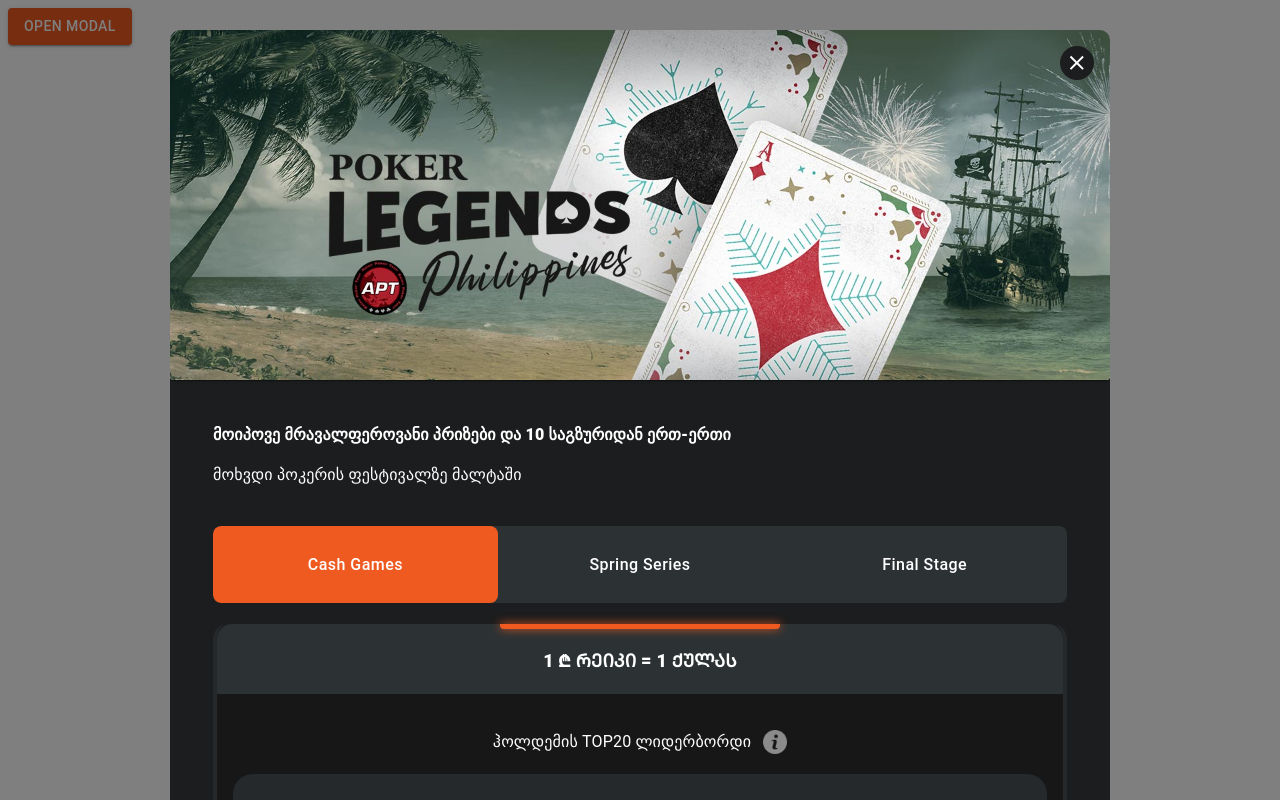
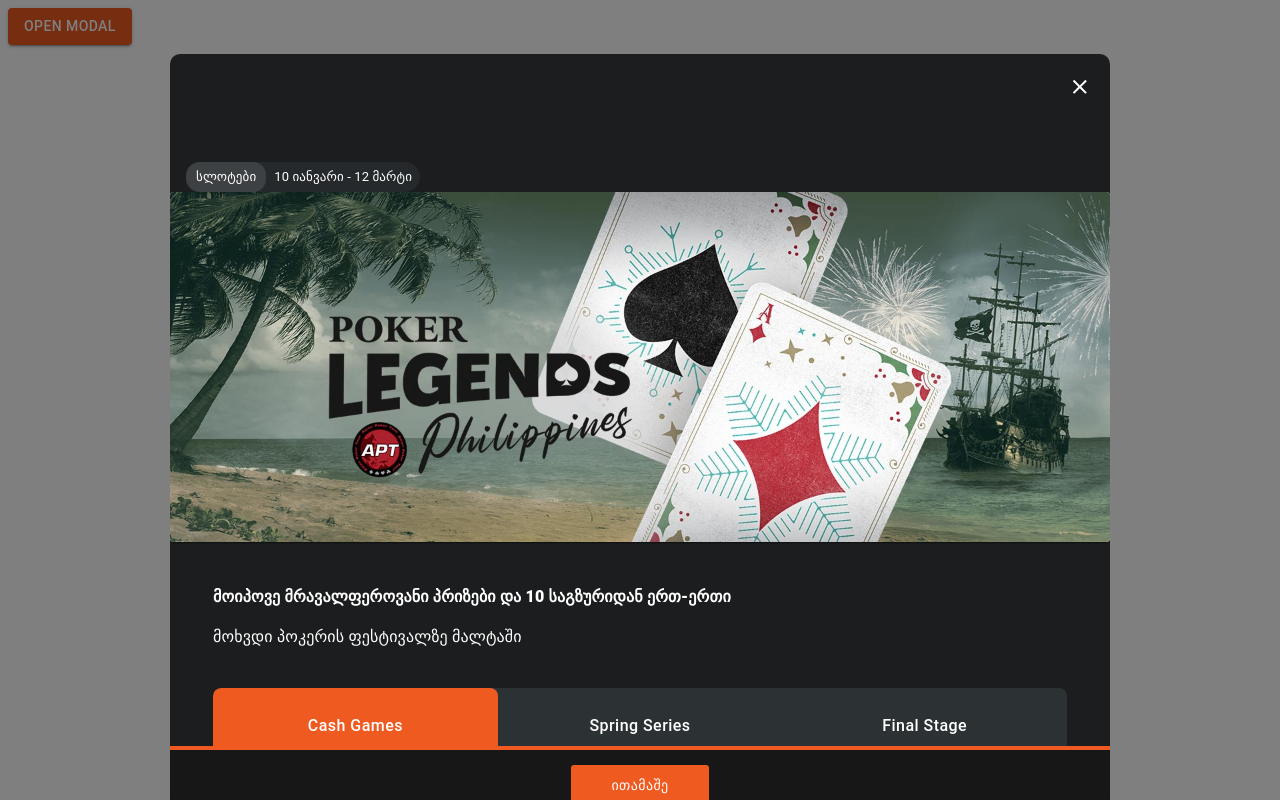
Before and after one commit to natiaker/levelup-internship-landing-page, a React (Create React App) app: page / in a window 1280 px wide. Both pictures are taken after a click on the button "OPEN MODAL". Built offline with nearby package versions, Linux system fonts and the light colour scheme.

Commit message:
feat: add sticky buttons

```diff
--- /dev/null
+++ b/src/components/CloseBtn.jsx
@@ -0,0 +1,30 @@
+import { Box } from "@mui/material";
+import CloseIcon from "@mui/icons-material/Close";
+import React from "react";
+
+const CloseBtn = ({ handleClose }) => {
+  return (
+    <Box
+      sx={{
+        position: "sticky",
+        top: "16px",
+        left: "95%",
+        width: "34px",
+        height: "34px",
+        borderRadius: "50%",
+        cursor: "pointer",
+        bgcolor: "background.default",
+        display: { xs: "none", sm: "block" },
+      }}
+      onClick={handleClose}
+    >
+      <CloseIcon
+        sx={{
+          transform: "translate(20%, 20%)",
+        }}
+      />
+    </Box>
+  );
+};
+
+export default CloseBtn;
--- /dev/null
+++ b/src/components/PlayBtn.jsx
@@ -0,0 +1,33 @@
+import { Box, Button } from "@mui/material";
+import React from "react";
+
+const PlayBtn = () => {
+  return (
+    <Box
+      position='sticky'
+      top={{ xs: "80%", sm: "92%" }}
+      height='70px'
+      width='100%'
+      display='flex'
+      justifyContent='center'
+      alignItems='center'
+      bgcolor='#171718'
+      borderTop='4px solid #F05A22'
+      zIndex='1500'
+    >
+      <Button
+        sx={{
+          color: "text.primary",
+          bgcolor: "background.active",
+          ":hover": { bgcolor: "background.active" },
+          borderRadius: "3px",
+          padding: "8px 40px",
+        }}
+      >
+        ითამაშე
+      </Button>
+    </Box>
+  );
+};
+
+export default PlayBtn;
--- a/src/components/Popup.jsx
+++ b/src/components/Popup.jsx
@@ -3,10 +3,12 @@
 import Button from "@mui/material/Button";
 import Typography from "@mui/material/Typography";
 import Modal from "@mui/material/Modal";
-import CloseIcon from "@mui/icons-material/Close";
 import CardMedia from "@mui/material/CardMedia";
 import { Card } from "@mui/material";
 import TabComponent from "./TabComponent";
+import SignupSection from "./SignupSection";
+import CloseBtn from "./CloseBtn";
+import PlayBtn from "./PlayBtn";
 
 const modalStyle = {
   position: "absolute",
@@ -17,7 +19,7 @@
   paddingTop: { xs: "10px", sm: "0" },
   minWidth: { xs: "320px", sm: "500px", md: "600px" },
   width: { xs: "100%", sm: "90%", md: "70%", lg: "940px" },
-  height: "100vh",
+  height: "94vh",
   color: "text.primary",
   bgcolor: "background.default",
   borderRadius: "10px",
@@ -54,52 +56,32 @@
         aria-describedby='modal-modal-description'
       >
         <Box sx={modalStyle}>
+          <SignupSection />
+          <CloseBtn handleClose={handleClose} />
+          <PlayBtn />
           <Box
-            display={{ xs: "flex", sm: "none" }}
-            justifyContent='space-between'
+            display={{ xs: "none", sm: "inline-flex" }}
             alignItems='center'
-            px={2}
-            mb={2}
+            position='sticky'
+            top='16px'
+            left='16px'
+            bgcolor='#25292B'
+            borderRadius='35px'
           >
-            <img
-              src={process.env.PUBLIC_URL + "/assets/logo.png"}
-              alt='logo'
-              width='24px'
-              height='24px'
-            />
-            <Box>
-              <Button sx={{ color: "text.primary" }}>Sign Up</Button>
-              <Button
-                variant='contained'
-                sx={{
-                  color: "text.primary",
-                  bgcolor: "background.active",
-                  ":hover": { bgcolor: "background.active" },
-                }}
-              >
-                Sign In
-              </Button>
+            <Box
+              bgcolor='#ffffff1d'
+              py='5px'
+              px='10px'
+              borderRadius='13px'
+            >
+              <Typography fontSize='13px'>სლოტები</Typography>
             </Box>
-          </Box>
-          <Box
-            sx={{
-              position: "absolute",
-              top: "16px",
-              right: "16px",
-              width: "34px",
-              height: "34px",
-              borderRadius: "50%",
-              cursor: "pointer",
-              bgcolor: "background.default",
-              display: { xs: "none", sm: "block" },
-            }}
-            onClick={handleClose}
-          >
-            <CloseIcon
-              sx={{
-                transform: "translate(20%, 20%)",
-              }}
-            />
+            <Typography
+              fontSize='13px'
+              px={1}
+            >
+              10 იანვარი - 12 მარტი
+            </Typography>
           </Box>
           <Card>
             <CardMedia
@@ -108,6 +90,28 @@
               alt='banner'
             />
           </Card>
+          <Box
+            display={{ xs: "inline-flex", sm: "none" }}
+            alignItems='center'
+            borderRadius='35px'
+            pt={1}
+            px='10px'
+          >
+            <Box
+              bgcolor='#ffffff1d'
+              py='5px'
+              px='10px'
+              borderRadius='13px'
+            >
+              <Typography fontSize='13px'>სლოტები</Typography>
+            </Box>
+            <Typography
+              fontSize='13px'
+              px={1}
+            >
+              10 იანვარი - 12 მარტი
+            </Typography>
+          </Box>
           <Box
             sx={{
               p: { xs: "16px", sm: "43px" },
--- /dev/null
+++ b/src/components/SignupSection.jsx
@@ -0,0 +1,36 @@
+import { Box, Button } from "@mui/material";
+import React from "react";
+
+const SignupSection = () => {
+  return (
+    <Box
+      display={{ xs: "flex", sm: "none" }}
+      justifyContent='space-between'
+      alignItems='center'
+      px={2}
+      mb={2}
+    >
+      <img
+        src={process.env.PUBLIC_URL + "/assets/logo.png"}
+        alt='logo'
+        width='24px'
+        height='24px'
+      />
+      <Box>
+        <Button sx={{ color: "text.primary" }}>Sign Up</Button>
+        <Button
+          variant='contained'
+          sx={{
+            color: "text.primary",
+            bgcolor: "background.active",
+            ":hover": { bgcolor: "background.active" },
+          }}
+        >
+          Sign In
+        </Button>
+      </Box>
+    </Box>
+  );
+};
+
+export default SignupSection;
```
